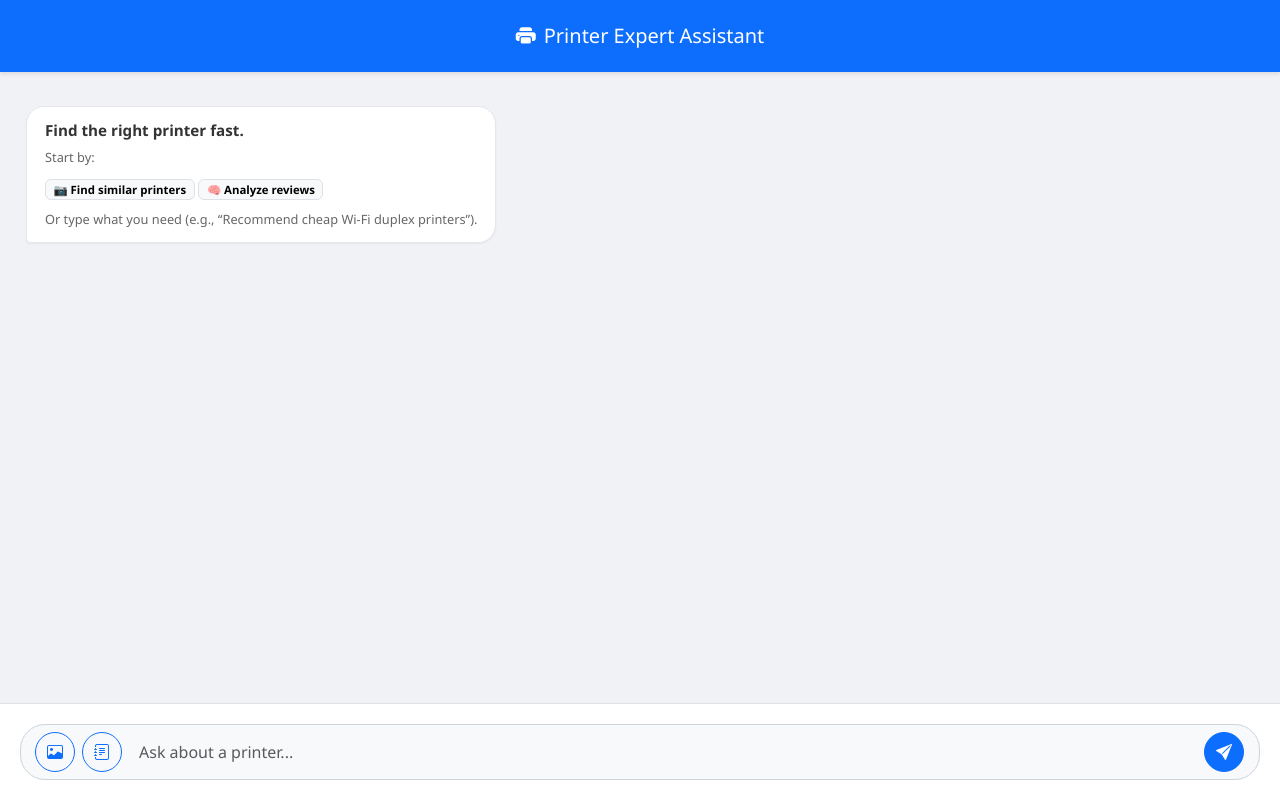
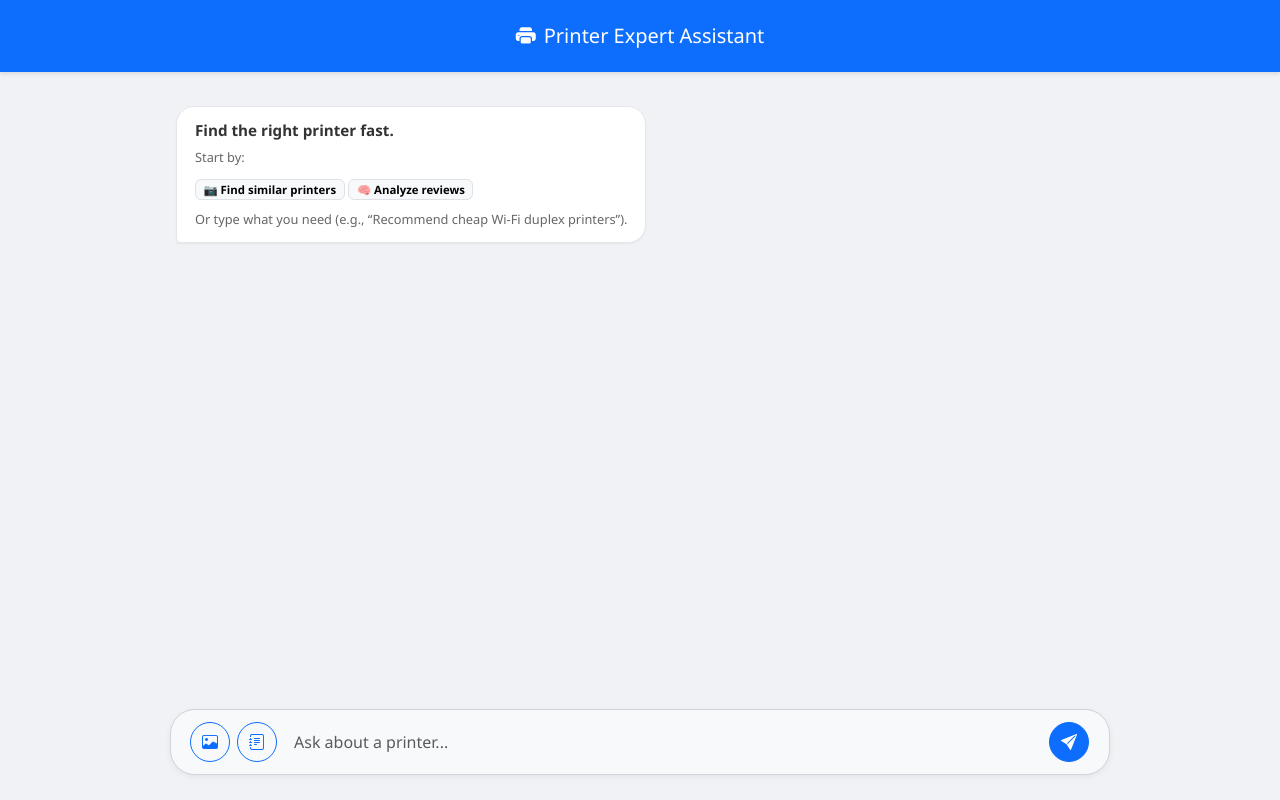
Before and after one commit to darrenn000/Chatbot-Singink, a Flask app: page / in a window 1280 px wide. Run offline with Flask 3, Linux system fonts and the light colour scheme; some libraries are stand-ins or nearby versions.

Commit message:
update Input area UI

```diff
--- a/templates/index.html
+++ b/templates/index.html
@@ -14,16 +14,25 @@
             --bot-msg-bg: #ffffff;
             --user-msg-bg: #007bff;
         }
-        body { background-color: var(--bg-color); height: 100vh; display: flex; flex-direction: column; font-family: 'Segoe UI', Tahoma, Geneva, Verdana, sans-serif; }
-        .navbar { box-shadow: 0 2px 4px rgba(0,0,0,0.1); padding: 20px 0; min-height: 72px;}
-        .chat-container { flex: 1; overflow-y: auto; padding: 20px; display: flex; flex-direction: column; gap: 15px; scroll-behavior: smooth; }
+        body { background-color: var(--bg-color); height: 100vh; display: flex; flex-direction: column; font-family: 'Segoe UI', Tahoma, Geneva, Verdana, sans-serif; overflow-y: auto; }
+        .navbar { box-shadow: 0 2px 4px rgba(0,0,0,0.1); padding: 20px 0; min-height: 72px;position: sticky; top: 0; z-index: 1030;}
+        .chat-container { flex: 1; overflow-y: visible; padding: 20px; display: flex; flex-direction: column; gap: 15px; scroll-behavior: smooth; padding-bottom: 120px;}
         .welcome-card{ background:#f8f9fb; border:1px solid #e5e7eb; border-radius:16px; padding:14px 18px; max-width:460px; box-shadow:0 2px 6px rgba(0,0,0,.04);margin-top:16px; margin-left:6px}
         .chat-container .welcome-card{ margin-top:14px;}
         .chat-container.empty-state{justify-content:center;}
         .mode-badge{ cursor:pointer; transition:.15s ease; }
         .mode-badge:hover{ background:#e9f2ff !important; border-color:#cfe0ff;}
 
-        .message { max-width: 85%; padding: 12px 18px; border-radius: 18px; position: relative; font-size: 0.95rem; box-shadow: 0 1px 2px rgba(0,0,0,0.05); }
+        /* Centered app column */
+        .app-shell {  flex: 1;
+  width: 100%;
+  max-width: 980px;
+  margin: 0 auto;
+  display: flex;
+  flex-direction: column;}
+        .navbar .container {max-width: 980px;}
+
+        .message { max-width: 75%; padding: 12px 18px; border-radius: 18px; position: relative; font-size: 0.95rem; box-shadow: 0 1px 2px rgba(0,0,0,0.05); }
         .user-message { align-self: flex-end; background-color: var(--user-msg-bg); color: white; border-bottom-right-radius: 4px; }
         .bot-message { align-self: flex-start; background-color: var(--bot-msg-bg); color: #333; border-bottom-left-radius: 4px; }
 
@@ -31,10 +40,21 @@
         .message-content ul, .message-content ol { padding-left: 20px; margin-bottom: 10px; }
         .message-content img { max-width: 100%; height: auto; border-radius: 10px; margin: 10px 0; display: block; box-shadow: 0 2px 8px rgba(0,0,0,0.1); border: 1px solid #eee; }
 
-        .input-area { background: white; padding: 20px; border-top: 1px solid #dee2e6; }
-        .input-group { background: #f8f9fa; border-radius: 25px; padding: 5px 15px; border: 1px solid #ced4da; display: flex; align-items: center; gap: 8px; }
+.input-area {
+  padding: 12px 20px 25px 20px;
+  width: 100%;
+
+  background: transparent;
+  border-top: none;
+  box-shadow: none;
+
+  position: sticky;
+  bottom: 0;
+  z-index: 1030;
+}       .input-group { background: #f8f9fa; border-radius: 25px; padding: 10px 20px; border: 1px solid #ced4da; display: flex; align-items: center; gap: 8px;  box-shadow: 0 2px 6px rgba(0,0,0,0.06); }
         .input-group input { border: none; background: transparent; padding: 10px; box-shadow: none !important; flex: 1; }
         .input-group button { border-radius: 50% !important; width: 40px; height: 40px; padding: 0; display: flex; align-items: center; justify-content: center; }
+        .input-group:focus-within {border-color: #2b60c3;box-shadow: 0 8px 24px rgba(0,123,255,0.15);}
 
         .typing { align-self: flex-start; background-color: var(--bot-msg-bg); padding: 12px 18px; border-radius: 18px; border-bottom-left-radius: 4px; display: none; }
         .dot { height: 8px; width: 8px; background-color: #bbb; border-radius: 50%; display: inline-block; margin-right: 3px; animation: jump 1.4s infinite ease-in-out both; }
@@ -82,6 +102,7 @@
   </div>
 </nav>
 
+<div class="app-shell">
 <div class="chat-container" id="chatContainer">
   <div class="message bot-message welcome-card">
     <div class="message-content">
@@ -102,12 +123,6 @@
     <span class="dot"></span><span class="dot"></span><span class="dot"></span>
   </div>
 </div>
-
-        <div id="typingIndicator" class="typing">
-            <span class="dot"></span>
-            <span class="dot"></span>
-            <span class="dot"></span>
-        </div>
 
     <div class="input-area">
         <div id="qsBlock">
@@ -147,7 +162,7 @@
             </div>
         </div>
     </div>
-
+</div>
     <!-- SM3 Modal -->
     <div class="modal fade" id="sm3Modal" tabindex="-1" aria-hidden="true">
       <div class="modal-dialog modal-lg modal-dialog-centered">
```
